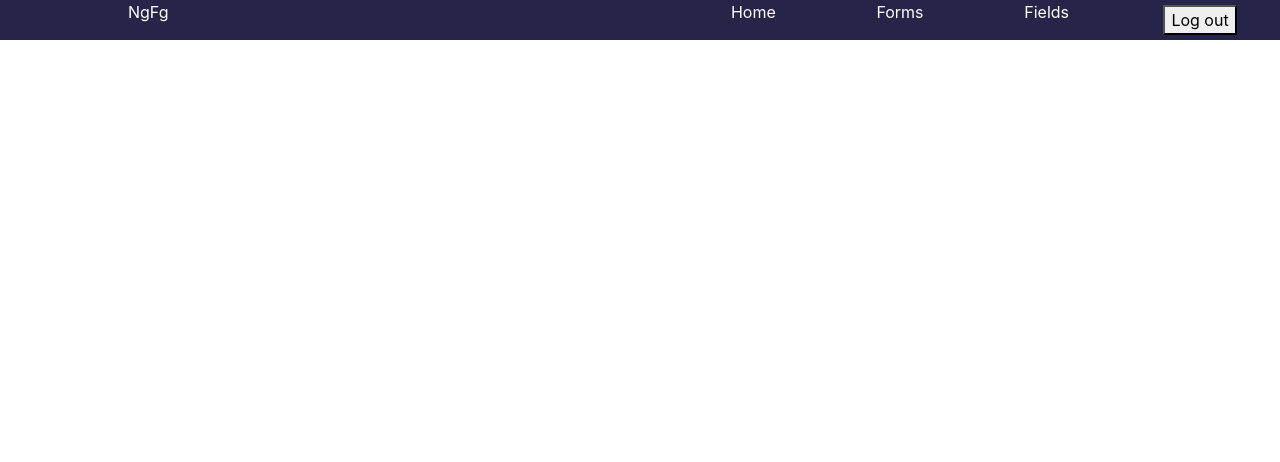
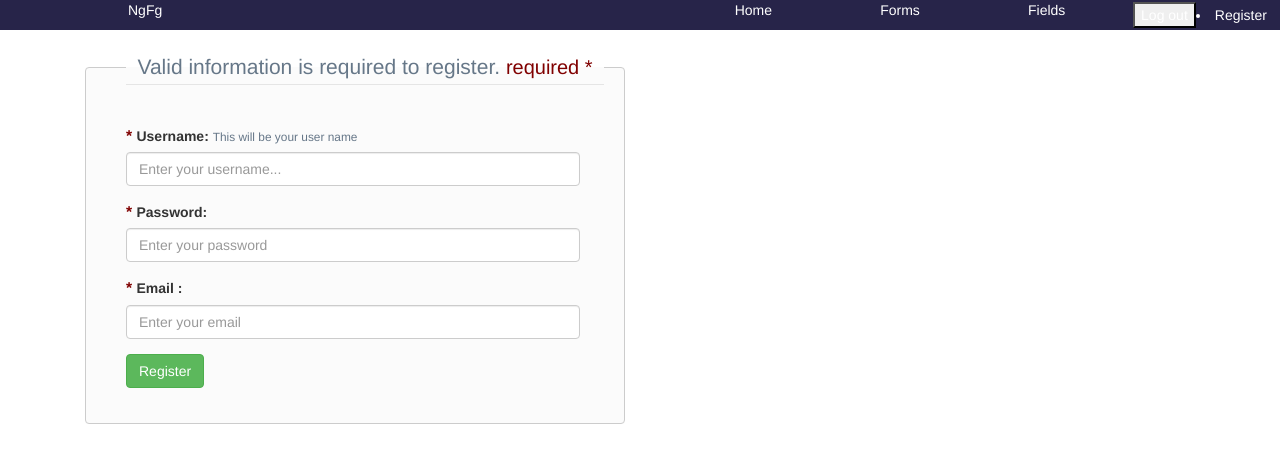
Before and after one commit to wasssabi/retrainingui, an Angular app: page /registration in a window 1280 px wide. Before the commit this address led to /. Shown: the top 462 px of the page. Built offline with nearby package versions, Linux system fonts and the light colour scheme.

Commit message:
Adding basic registration

```diff
--- a/src/app/app-routing.module.ts
+++ b/src/app/app-routing.module.ts
@@ -4,12 +4,14 @@ import { Routes, RouterModule } from '@angular/router';
 import { HomeComponent } from "./home/home.component";
 import { FormsComponent } from "./forms/forms.component";
 import { FieldsComponent } from "./fields/fields.component";
+import { RegistrationComponent } from './registration/registration.component';
 
 
 const routes: Routes = [
   {path: 'home', component: HomeComponent},
   {path: 'forms', component: FormsComponent},
-  {path: 'fields', component: FieldsComponent}
+  {path: 'fields', component: FieldsComponent},
+  {path: "registration", component:RegistrationComponent}
 ];
 
 @NgModule({
--- a/src/app/forms/forms.module.ts
+++ b/src/app/forms/forms.module.ts
@@ -12,4 +12,4 @@ import { FormsItemComponent } from './forms-item/forms-item.component';
   ],
   bootstrap: [FormsComponent]
 })
-export class FormsModule { }
+export class FormsModulePr { }
--- a/src/app/menu/menu.component.html
+++ b/src/app/menu/menu.component.html
@@ -13,5 +13,6 @@
     </ul>
     <div class="logSection">
         <button class="logBtn"> Log out</button>
+        <li routerLink="registration">Register </li>
     </div>
 </div>
--- /dev/null
+++ b/src/app/registration/registration.component.css
@@ -0,0 +1,23 @@
+body {
+    padding-top:50px;
+}
+fieldset {
+    border: thin solid #ccc;
+    border-radius: 4px;
+    padding: 20px;
+    padding-left: 40px;
+    background: #fbfbfb;
+}
+legend {
+   color: #678;
+}
+.form-control {
+    width: 95%;
+}
+label small {
+    color: #678 !important;
+}
+span.req {
+    color:maroon;
+    font-size: 112%;
+}
--- /dev/null
+++ b/src/app/registration/registration.component.html
@@ -0,0 +1,46 @@
+<link href="//maxcdn.bootstrapcdn.com/bootstrap/3.3.0/css/bootstrap.min.css" rel="stylesheet" id="bootstrap-css">
+<script src="//maxcdn.bootstrapcdn.com/bootstrap/3.3.0/js/bootstrap.min.js"></script>
+<script src="//code.jquery.com/jquery-1.11.1.min.js"></script>
+<!------ Include the above in your HEAD tag ---------->
+<div style="text-align: center">
+    <h1>{{message}}</h1>
+</div>
+
+<div class="container">
+    <div class="row">
+        <div class="col-md-6">
+            <form>
+                <fieldset>
+                    <legend class="text-center">Valid information is required to register. <span class="req"><small>
+                                required *</small></span></legend>
+
+                    <div class="form-group">
+                        <label for="username"><span class="req">* </span> Username: <small>This will be your user
+                                name</small> </label>
+                        <input required type="text" [(ngModel)]="user.username" name="username" id="txt"
+                            class="form-control phone" maxlength="28" placeholder="Enter your username..." />
+                    </div>
+
+                    <div class="form-group">
+                        <label for="password"><span class="req">* </span> Password: </label>
+                        <input class="form-control" type="text" [(ngModel)]="user.password" name="password" id="txt" required
+                            placeholder="Enter your password" />
+                        <div id="errFirst"></div>
+                    </div>
+
+                    <div class="form-group">
+                        <label for="lastname"><span class="req">* </span> Email : </label>
+                        <input class="form-control" type="text" [(ngModel)]="user.email" name="email" id="txt"
+                            placeholder="Enter your email" required />
+                        <div id="errLast"></div>
+                    </div>
+
+                    <div class="form-group">
+                        <input class="btn btn-success" type="submit" name="submit_reg" value="Register" (click)="Register()">
+                    </div>
+                </fieldset>
+            </form>
+        </div>
+
+    </div>
+</div>
--- /dev/null
+++ b/src/app/registration/registration.component.ts
@@ -0,0 +1,24 @@
+import { Component, OnInit } from '@angular/core';
+import { User } from '../user';
+import { UserRegistrationService } from './user-registration.service';
+
+@Component({
+  selector: 'app-registration',
+  templateUrl: './registration.component.html',
+  styleUrls: ['./registration.component.css']
+})
+export class RegistrationComponent implements OnInit {
+
+  user: User=new User("","","");
+  message:any;
+
+  constructor(private service:UserRegistrationService) { }
+
+  ngOnInit(): void {
+  }
+
+  public Register(){
+    let resp = this.service.Register(this.user);
+    resp.subscribe((data)=>this.message=data);
+  }
+}
--- /dev/null
+++ b/src/app/registration/user-registration.service.ts
@@ -0,0 +1,14 @@
+import { Injectable } from '@angular/core';
+import { HttpClient } from '@angular/common/http';
+
+@Injectable({
+  providedIn: 'root'
+})
+export class UserRegistrationService {
+
+  constructor(private http:HttpClient) { }
+
+  public Register(user){
+    return this.http.post("http://localhost:8080/auth/registration",user, {responseType:'text' as 'json'});
+  }
+}
--- /dev/null
+++ b/src/app/user.ts
@@ -0,0 +1,7 @@
+export class User{
+    constructor(
+        public username:string,
+        public password:string,
+        public email:string
+    ){}
+}
```
Also changed, not shown: src/app/app.module.ts (+12 -5 lines), src/app/registration/registration.module.ts (added, +21 -0 lines), 2 other files (tests, documents, lock files or other folders).
